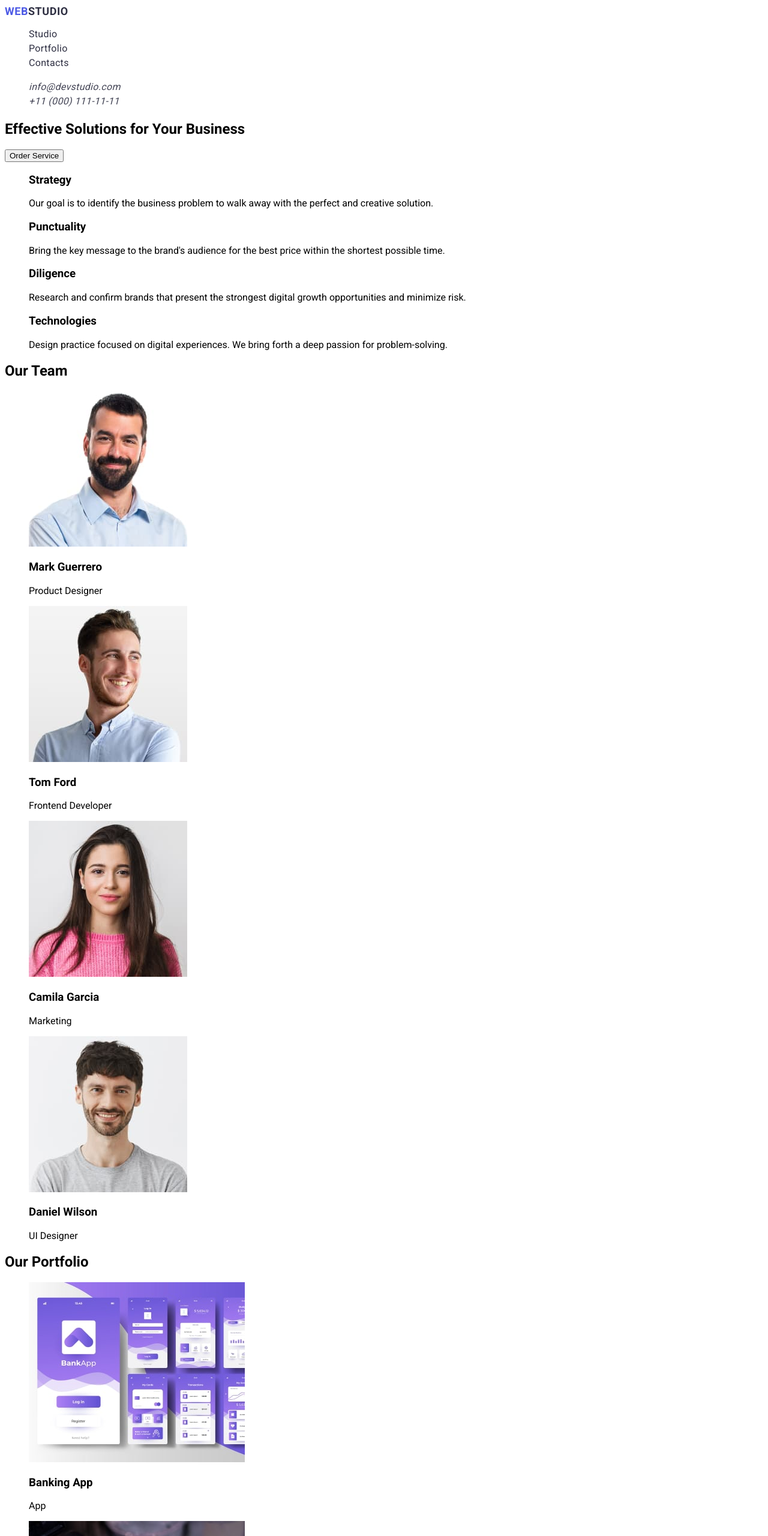
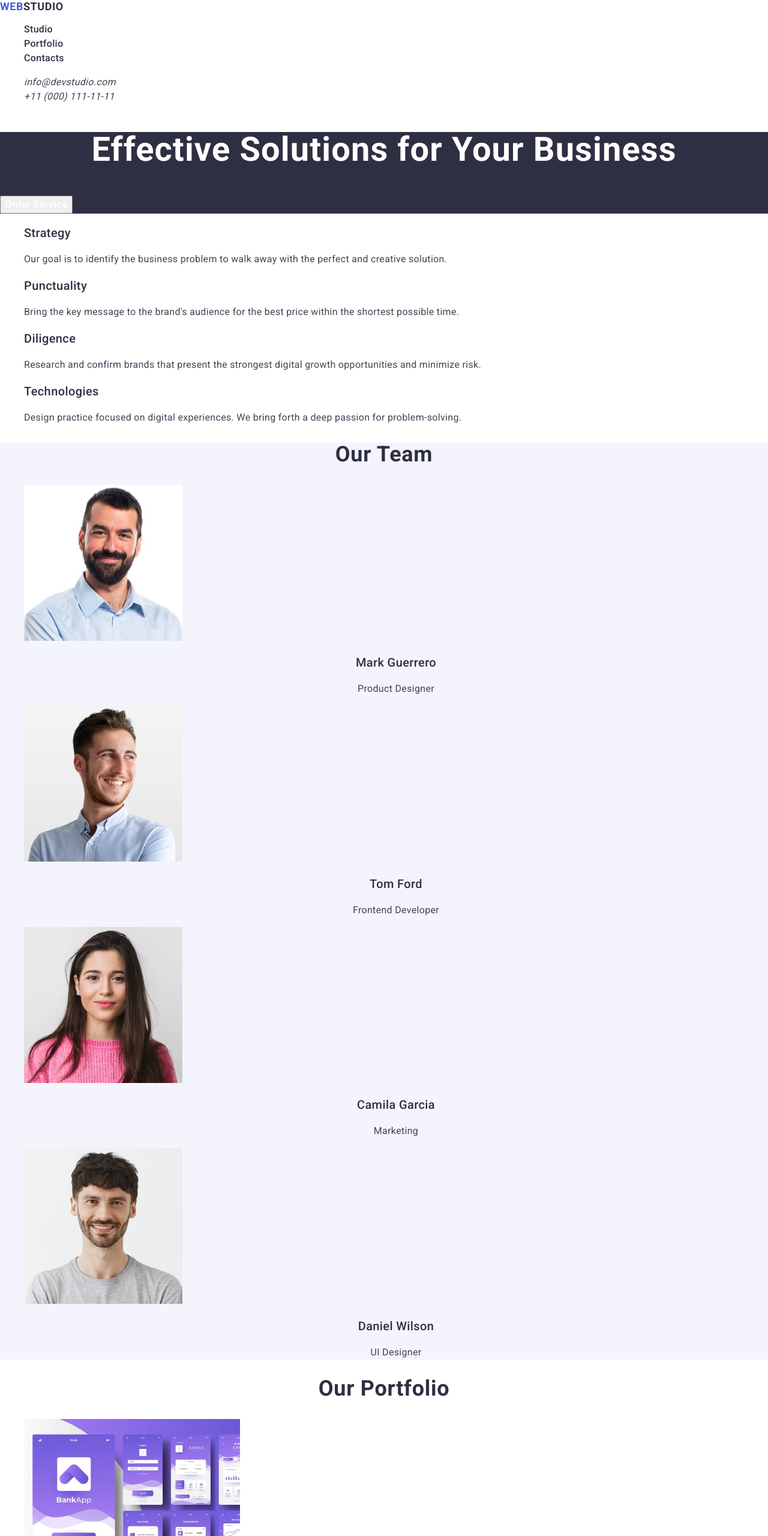
Before and after one commit to Iv-Hl/goit-markup-hw-02, a plain HTML site: page index.html in a window 1280 px wide. Shown: the top 2560 px of the page at 60% size. Drawn offline with nearby package versions, Linux system fonts and the light colour scheme.

Commit message:
finish mod-2

```diff
--- a/css/style.css
+++ b/css/style.css
@@ -1,5 +1,5 @@
 body {
-    font-family: 'Roboto', sans-serif;
+    font-family: 'Roboto', 'Raleway', sans-serif;
 }
 
 ul {
@@ -8,6 +8,24 @@ ul {
 
 a {
     text-decoration: none;
+}
+
+.visually-hidden {
+    position: absolute;
+    width: 1px;
+    height: 1px;
+    margin: -1px;
+    border: 0;
+    padding: 0;
+    white-space: nowrap;
+    clip-path: inset(100%);
+    clip: rect(0 0 0 0);
+    overflow: hidden;
+}
+
+/* =========================HEADER=========================== */
+
+.header {
 }
 
 .header-logo {
@@ -28,6 +46,15 @@ a {
     color: #2e2f42;
 }
 
+.hedear-navigation {
+}
+
+.header-menu-list {
+}
+
+.header-menu-item {
+}
+
 .header-menu-link {
     font-weight: 500;
     font-size: 16px;
@@ -36,10 +63,215 @@ a {
     color: #2e2f42;
 }
 
+.header-menu-link:hover,
+.header-menu-link:active {
+    font-weight: 500;
+    font-size: 16px;
+    line-height: 1.5;
+    letter-spacing: 0.02em;
+    color: #404bbf;
+}
+
+.header-address {
+}
+
+.header-contact-list {
+}
+
+.header-contact-item {
+}
+
 .header-contact-link {
-    font-weight: 400;
     font-size: 16px;
     line-height: 150%;
     letter-spacing: 0.02em;
     color: #434455;
 }
+
+.header-contact-link:hover {
+    font-size: 16px;
+    line-height: 1.5;
+    letter-spacing: 0.02em;
+    color: #404bbf;
+}
+
+
+
+/* ====================================================================== */
+
+/* =========================HERO=========================== */
+
+.hero {
+    background-color: #2e2f42;;
+}
+
+.hero-title {
+    font-weight: 700;
+    font-size: 56px;
+    line-height: 107%;
+    letter-spacing: 0.02em;
+    text-align: center;
+    color: #fff;
+}
+
+.hero-order-button {
+    font-weight: 500;
+    font-size: 16px;
+    line-height: 1.5;
+    letter-spacing: 0.04em;
+    color: #fff;
+}
+
+/* ====================================================================== */
+
+/* =========================FEATURES=========================== */
+
+.features {
+}
+
+.visually-hidden {
+}
+
+.features-list {
+}
+
+.features-item {
+}
+
+.features-subtitle {
+    font-weight: 500;
+    font-size: 20px;
+    line-height: 1.2;
+    letter-spacing: 0.02em;
+    color: #2e2f42;
+}
+
+.features-item-text {
+    font-size: 16px;
+    line-height: 1.5;
+    letter-spacing: 0.02em;
+    color: #434455;
+}
+
+/* ====================================================================== */
+
+/* =========================TEAM=========================== */
+
+.team {
+    background-color: #f4f4fd;;
+}
+
+.team-title {
+    font-weight: 700;
+    font-size: 36px;
+    line-height: 1.11;
+    letter-spacing: 0.02em;
+    text-transform: capitalize;
+    text-align: center;
+    color: #2e2f42;
+}
+
+.team-list {
+}
+
+.team-item {
+}
+
+.team-images {
+}
+
+.team-subtitle-name {
+    font-weight: 500;
+    font-size: 20px;
+    line-height: 1.2;
+    letter-spacing: 0.02em;
+    text-align: center;
+    color: #2e2f42;
+}
+
+.team-item-text {
+    font-size: 16px;
+    line-height: 1.5;
+    letter-spacing: 0.02em;
+    text-align: center;
+    color: #434455;
+}
+
+/* ====================================================================== */
+
+/* =========================PORTFOLIO=========================== */
+
+.portfolio {
+}
+
+.portfolio-title {
+    font-weight: 700;
+    font-size: 36px;
+    line-height: 1.11;
+    letter-spacing: 0.02em;
+    text-transform: capitalize;
+    text-align: center;
+    color: #2e2f42;
+}
+
+.portfolio-list {
+}
+
+.portfolio-item {
+}
+
+.portfolio-images {
+}
+
+.portfolio-subtitle {
+    font-weight: 500;
+    font-size: 20px;
+    line-height: 1.2;
+    letter-spacing: 0.02em;
+    color: #2e2f42;
+}
+
+.portfoilio-item-text {
+    font-family: var(--font-family);
+    font-weight: 400;
+    font-size: 16px;
+    line-height: 1.5;
+    letter-spacing: 0.02em;
+    color: #434455;
+}
+
+/* ====================================================================== */
+
+/* =========================FOOTER=========================== */
+
+.footer {
+    background: #2e2f42;
+}
+
+.footer-logo {
+    font-weight: 700;
+    font-size: 18px;
+    line-height: 1.16667;
+    letter-spacing: 0.03em;
+    text-transform: uppercase;
+    color: #4d5ae5;
+}
+
+.footer-logo-span {
+    font-weight: 700;
+    font-size: 18px;
+    line-height: 1.16667;
+    letter-spacing: 0.03em;
+    text-transform: uppercase;
+    color: #f4f4fd;
+}
+
+.footer-text {
+    font-weight: 400;
+    font-size: 16px;
+    line-height: 1.5;
+    letter-spacing: 0.02em;
+    color: #f4f4fd;
+}
+
+/* ====================================================================== */
--- a/index.html
+++ b/index.html
@@ -4,10 +4,14 @@
     <meta charset="UTF-8">
     <meta name="viewport" content="width=device-width, initial-scale=1.0">
     <title>WebStudio Company</title>
+    <link rel="stylesheet" href="https://cdnjs.cloudflare.com/ajax/libs/modern-normalize/2.0.0/modern-normalize.min.css"
+    integrity="sha512-4xo8blKMVCiXpTaLzQSLSw3KFOVPWhm/TRtuPVc4WG6kUgjH6J03IBuG7JZPkcWMxJ5huwaBpOpnwYElP/m6wg=="
+    crossorigin="anonymous"
+    referrerpolicy="no-referrer" />
     <link rel="stylesheet" href="./css/style.css">
     <link rel="preconnect" href="https://fonts.googleapis.com">
     <link rel="preconnect" href="https://fonts.gstatic.com" crossorigin>
-    <link href="https://fonts.googleapis.com/css2?family=Roboto:wght@400;700&display=swap" rel="stylesheet">
+    <link href="https://fonts.googleapis.com/css2?family=Raleway:wght@700&family=Roboto:wght@400;500;700&display=swap" rel="stylesheet">
 </head>
 <body>
     <header class="header">
@@ -48,30 +52,30 @@
             <h1 class="hero-title">Effective Solutions for Your Business</h1>
             <button class="hero-order-button" type="button">Order Service</button>
         </section>
-        <section class="fitchers">
-            <h2 hidden>Strategy</h2>
-            <ul class="fitchers-list">
-                <li class="fitchers-item">
-                    <h3 class="fitchers-title">Strategy</h3>
-                    <p class="fitchers-text">
+        <section class="features">
+            <h2 class="visually-hidden">Strategy</h2>
+            <ul class="features-list">
+                <li class="features-item">
+                    <h3 class="features-subtitle">Strategy</h3>
+                    <p class="features-item-text">
                         Our goal is to identify the business problem to walk away with the perfect and creative solution.
                     </p>
                 </li>
-                <li class="fitchers-item">
-                    <h3 class="fitchers-title">Punctuality</h3>
-                    <p class="fitchers-text">
+                <li class="features-item">
+                    <h3 class="features-subtitle">Punctuality</h3>
+                    <p class="features-item-text">
                         Bring the key message to the brand's audience for the best price within the shortest possible time.
                     </p>
                 </li>
                 <li>
-                    <h3 class="fitchers-title">Diligence</h3>
-                    <p class="fitchers-text">
+                    <h3 class="features-subtitle">Diligence</h3>
+                    <p class="features-item-text">
                         Research and confirm brands that present the strongest digital growth opportunities and minimize risk.
                     </p>
                 </li>
-                <li class="fitchers-item">
-                    <h3 class="fitchers-title">Technologies</h3>
-                    <p class="fitchers-text">
+                <li class="features-item">
+                    <h3 class="features-subtitle">Technologies</h3>
+                    <p class="features-item-text">
                         Design practice focused on digital experiences. We bring forth a deep passion for problem-solving.
                     </p>
                 </li>
@@ -82,59 +86,58 @@
             <ul class="team-list">
                 <li class="team-item">
                     <img class="team-images" src="./images/Mark.jpg" alt="Smiling bearded man." width="264" height="260" />
-                    <h3 class="team-title-name">Mark Guerrero</h3>
-                    <p class="team-text">Product Designer</p>
+                    <h3 class="team-subtitle-name">Mark Guerrero</h3>
+                    <p class="team-item-text">Product Designer</p>
                 </li>
                 <li class="team-item">
                     <img class="team-images" src="./images/Tom.jpg" alt="A young developer laughs." width="264" height="260" />
-                    <h3 class="team-title-name">Tom Ford</h3>
-                    <p class="team-text">Frontend Developer</p>
+                    <h3 class="team-subtitle-name">Tom Ford</h3>
+                    <p class="team-item-text">Frontend Developer</p>
                 </li>
                 <li class="team-item">
                     <img class="team-images" src="./images/Camila.jpg" alt="Satisfied woman marketer." width="264" height="260" />
-                    <h3 class="team-title-name">Camila Garcia</h3>
-                    <p class="team-text">Marketing</p>
-                </li class="team-item">
-
+                    <h3 class="team-subtitle-name">Camila Garcia</h3>
+                    <p class="team-item-text">Marketing</p>
+                </li>
                 <li class="team-item">
                     <img class="team-images" src="./images/Daniel.jpg" alt="Happy man web designer." width="264" height="260" />
-                    <h3 class="team-title-name">Daniel Wilson</h3>
-                    <p class="team-text">UI Designer</p>
+                    <h3 class="team-subtitle-name">Daniel Wilson</h3>
+                    <p class="team-item-text">UI Designer</p>
                 </li>
             </ul>
         </section>
         <section class="portfolio">
-            <h2 class="portfolio-main-title">Our Portfolio</h2>
+            <h2 class="portfolio-title">Our Portfolio</h2>
             <ul class="portfolio-list">
                 <li class="portfolio-item">
                     <img class="portfolio-images" src="./images/portfolio-image-1.jpg" alt="Banking App">
-                    <h3 class="portfolio-titles">Banking App</h3>
-                    <p class="portfoilio-text">App</p>
+                    <h3 class="portfolio-subtitle">Banking App</h3>
+                    <p class="portfoilio-item-text">App</p>
                 </li>
                 <li class="portfolio-item">
                     <img class="portfolio-images" src="./images/portfolio-image-2.jpg" alt="Cashless Payment">
-                    <h3 class="portfolio-titles">Cashless Payment</h3>
-                    <p class="portfoilio-text">Marketing</p>
+                    <h3 class="portfolio-subtitle">Cashless Payment</h3>
+                    <p class="portfoilio-item-text">Marketing</p>
                 </li>
                 <li class="portfolio-item">
                     <img class="portfolio-images" src="./images/portfolio-image-3.jpg" alt="Meditation App">
-                    <h3 class="portfolio-titles">Meditation App</h3>
-                    <p class="portfoilio-text">App</p>
+                    <h3 class="portfolio-subtitle">Meditation App</h3>
+                    <p class="portfoilio-item-text">App</p>
                 </li>
                 <li class="portfolio-item">
                     <img class="portfolio-images" src="./images/portfolio-image-4.jpg" alt="Taxi">
-                    <h3 class="portfolio-titles">Taxi Service</h3>
-                    <p class="portfoilio-text">Marketing</p>
+                    <h3 class="portfolio-subtitle">Taxi Service</h3>
+                    <p class="portfoilio-item-text">Marketing</p>
                 </li>
                 <li class="portfolio-item">
                     <img class="portfolio-images" src="./images/portfolio-image-5.jpg" alt="Screen Illustrations">
-                    <h3 class="portfolio-titles">Screen Illustrations</h3>
-                    <p class="portfoilio-text">Design</p>
+                    <h3 class="portfolio-subtitle">Screen Illustrations</h3>
+                    <p class="portfoilio-item-text">Design</p>
                 </li>
                 <li class="portfolio-item">
                     <img class="portfolio-images" src="./images/portfolio-image-6.jpg" alt="Woman in headphones">
-                    <h3 class="portfolio-titles">Online Courses</h3>
-                    <p class="portfoilio-text">Marketing</p>
+                    <h3 class="portfolio-subtitle">Online Courses</h3>
+                    <p class="portfoilio-item-text">Marketing</p>
                 </li>
             </ul>
         </section>
```
